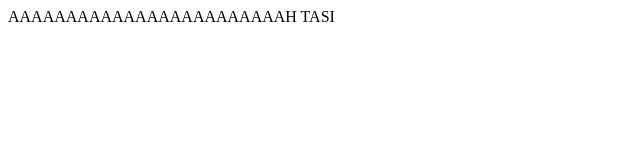
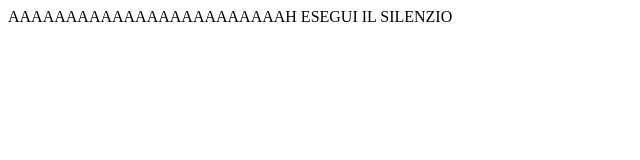
Before and after one commit to alexlorenzato/alexlorenzato.github.io, a plain HTML site: page index.html in a window 1280 px wide. Shown: the whole page, without its empty margins (0-640 px from the left). Drawn offline with Linux system fonts and the light colour scheme.

Commit message:
Update index.html

```diff
--- a/index.html
+++ b/index.html
@@ -7,7 +7,7 @@
 
 </head>
 <body>
-    AAAAAAAAAAAAAAAAAAAAAAAAH TASI
+    AAAAAAAAAAAAAAAAAAAAAAAAH ESEGUI IL SILENZIO
 
 </body>
 </html>
```
